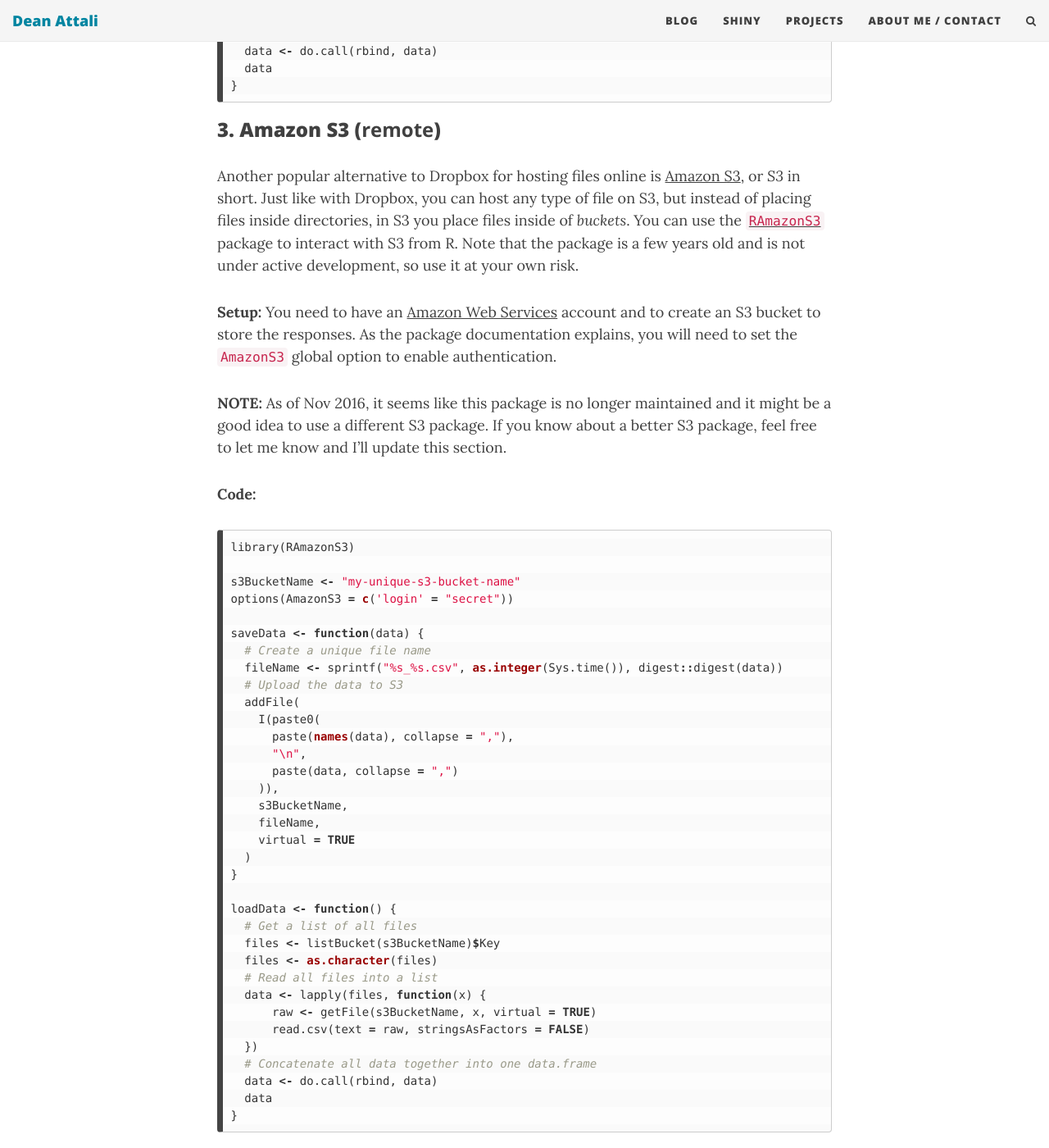
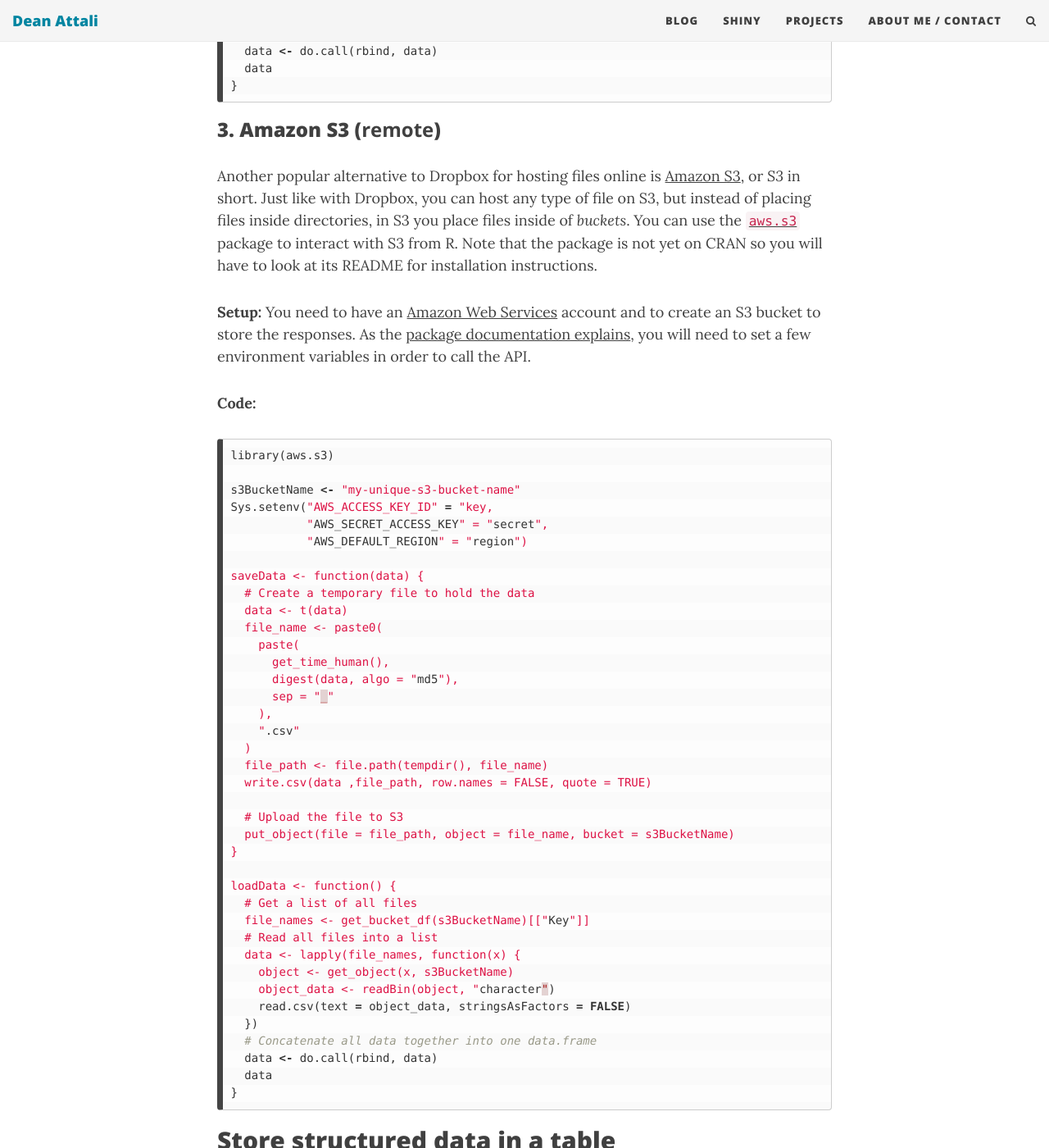
Before and after one commit to daattali/daattali.github.io, a Jekyll site: the page built from _posts/2015-07-01-shiny-persistent-data-storage.md, in a window 1280 px wide and 1400 px high, scrolled down 7597 px. Shown: the whole window at 82% size. Built offline with Jekyll 4.4.1, drawn with Linux system fonts in a browser that asks for light colours; nearby versions of some CDN libraries; comment, search, counter and statistics services are not loaded.

Commit message:
update persistent storage blog with updated packages

````diff
--- a/_posts/2015-07-01-shiny-persistent-data-storage.md
+++ b/_posts/2015-07-01-shiny-persistent-data-storage.md
@@ -136,7 +136,7 @@ Here is a summary of the different storage types we will learn to use.
 |-------------------|----------------------|:-------------:|:--------------:|--------------|
 | Local file system | Arbitrary data       |      YES      |                | -            |
 | Dropbox           | Arbitrary data       |               |       YES      | rdrop2       |
-| Amazon S3         | Arbitrary data       |               |       YES      | RAmazonS3    |
+| Amazon S3         | Arbitrary data       |               |       YES      | aws.s3       |
 | SQLite            | Structured data      |      YES      |                | RSQLite      |
 | MySQL             | Structured data      |      YES      |       YES      | RMySQL       |
 | Google Sheets     | Structured data      |               |       YES      | googlesheets |
@@ -228,44 +228,46 @@ loadData <- function() {
 
 ### 3. Amazon S3 (**remote**) {#s3}
 
-Another popular alternative to Dropbox for hosting files online is [Amazon S3](http://aws.amazon.com/s3/), or *S3* in short. Just like with Dropbox, you can host any type of file on S3, but instead of placing files inside directories, in S3 you place files inside of *buckets*. You can use the [`RAmazonS3`](http://www.omegahat.org/RAmazonS3/) package to interact with S3 from R. Note that the package is a few years old and is not under active development, so use it at your own risk.
+Another popular alternative to Dropbox for hosting files online is [Amazon S3](http://aws.amazon.com/s3/), or *S3* in short. Just like with Dropbox, you can host any type of file on S3, but instead of placing files inside directories, in S3 you place files inside of *buckets*. You can use the [`aws.s3`](https://github.com/cloudyr/aws.s3) package to interact with S3 from R. Note that the package is not yet on CRAN so you will have to look at its README for installation instructions.
 
-**Setup:** You need to have an [Amazon Web Services](http://aws.amazon.com/) account and to create an S3 bucket to store the responses. As the package documentation explains, you will need to set the `AmazonS3` global option to enable authentication.
-
-**NOTE:** As of Nov 2016, it seems like this package is no longer maintained and it might be a good idea to use a different S3 package. If you know about a better S3 package, feel free to let me know and I'll update this section.
+**Setup:** You need to have an [Amazon Web Services](http://aws.amazon.com/) account and to create an S3 bucket to store the responses. As the [package documentation explains](https://github.com/cloudyr/aws.s3), you will need to set a few environment variables in order to call the API.
 
 **Code:**
 
 ```r
-library(RAmazonS3)
+library(aws.s3)
 
 s3BucketName <- "my-unique-s3-bucket-name"
-options(AmazonS3 = c('login' = "secret"))
+Sys.setenv("AWS_ACCESS_KEY_ID" = "key,
+           "AWS_SECRET_ACCESS_KEY" = "secret",
+           "AWS_DEFAULT_REGION" = "region")
 
 saveData <- function(data) {
-  # Create a unique file name
-  fileName <- sprintf("%s_%s.csv", as.integer(Sys.time()), digest::digest(data))
-  # Upload the data to S3
-  addFile(
-    I(paste0(
-      paste(names(data), collapse = ","),
-      "\n",
-      paste(data, collapse = ",")
-    )),
-    s3BucketName,
-    fileName,
-    virtual = TRUE
+  # Create a temporary file to hold the data
+  data <- t(data)
+  file_name <- paste0(
+    paste(
+      get_time_human(),
+      digest(data, algo = "md5"),
+      sep = "_"
+    ),
+    ".csv"
   )
+  file_path <- file.path(tempdir(), file_name)
+  write.csv(data ,file_path, row.names = FALSE, quote = TRUE)
+
+  # Upload the file to S3
+  put_object(file = file_path, object = file_name, bucket = s3BucketName)
 }
 
 loadData <- function() {
   # Get a list of all files
-  files <- listBucket(s3BucketName)$Key
-  files <- as.character(files)
+  file_names <- get_bucket_df(s3BucketName)[["Key"]]
   # Read all files into a list
-  data <- lapply(files, function(x) {
-      raw <- getFile(s3BucketName, x, virtual = TRUE)
-      read.csv(text = raw, stringsAsFactors = FALSE)
+  data <- lapply(file_names, function(x) {
+    object <- get_object(x, s3BucketName)
+    object_data <- readBin(object, "character")
+    read.csv(text = object_data, stringsAsFactors = FALSE)
   })
   # Concatenate all data together into one data.frame
   data <- do.call(rbind, data)
````
